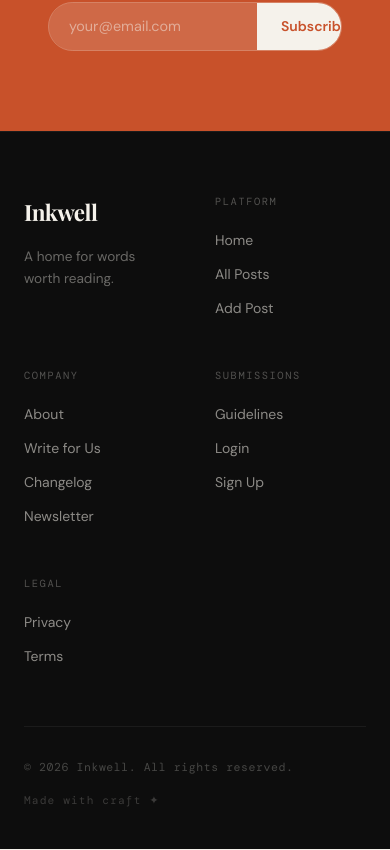
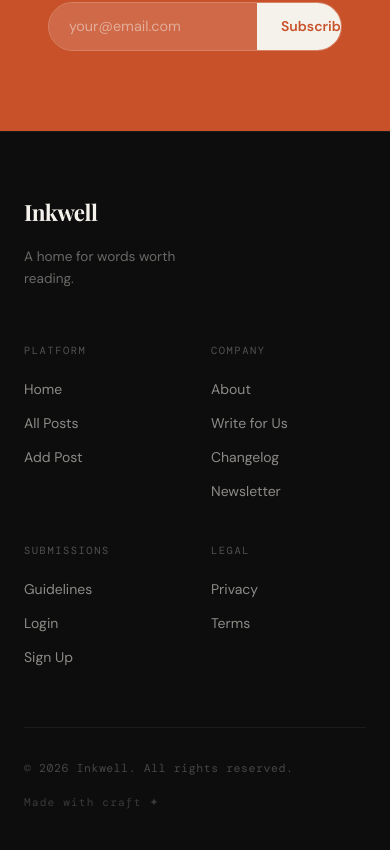
Before and after one commit to maliha63/inkwell, a React (Vite) app: page / in a window 390 px wide. Shown: the part 2311-3161 px from the top of the page. Built offline with nearby package versions, Linux system fonts and the light colour scheme; no server answers; a web font is replaced by a local one.

Commit message:
Add responsive design to Footer component

```diff
--- a/src/components/Footer/Footer.jsx
+++ b/src/components/Footer/Footer.jsx
@@ -1,9 +1,23 @@
-import React from 'react'
+import React, { useState, useEffect } from 'react'
 import { Link } from 'react-router-dom'
 import Logo from '../Logo'
 
 function Footer() {
   const year = new Date().getFullYear()
+  const [isMobile, setIsMobile] = useState(false)
+  const [isTablet, setIsTablet] = useState(false)
+
+  useEffect(() => {
+    const check = () => {
+      setIsMobile(window.innerWidth <= 640)
+      setIsTablet(window.innerWidth <= 1024)
+    }
+    check()
+    window.addEventListener('resize', check)
+    return () => window.removeEventListener('resize', check)
+  }, [])
+
+  const gridCols = isMobile ? '1fr 1fr' : isTablet ? '1fr 1fr 1fr' : '1.4fr 1fr 1fr 1fr 1fr'
 
   return (
     <footer style={{
@@ -16,14 +30,14 @@ function Footer() {
         {/* Top section */}
         <div style={{
           display: 'grid',
-          gridTemplateColumns: '1.4fr 1fr 1fr 1fr 1fr',
-          gap: '40px',
+          gridTemplateColumns: gridCols,
+          gap: isMobile ? '32px' : '40px',
           paddingBottom: '48px',
           borderBottom: '1px solid rgba(255,255,255,0.06)',
         }}>
 
-          {/* Brand + Newsletter */}
-          <div>
+          {/* Brand */}
+          <div style={{ gridColumn: isMobile ? '1 / -1' : 'auto' }}>
             <div style={{ marginBottom: '16px' }}>
               <span style={{
                 fontFamily: 'var(--font-display)',
@@ -61,7 +75,7 @@ function Footer() {
                 { name: 'About',        to: '/about' },
                 { name: 'Write for Us', to: '/write-for-us' },
                 { name: 'Changelog',    to: '/changelog' },
-                { name: 'Newsletter',    to: '/newsletter' },
+                { name: 'Newsletter',   to: '/newsletter' },
               ]
             },
             {
@@ -138,19 +152,6 @@ function Footer() {
           </div>
         </div>
       </div>
-
-      <style>{`
-        @media (max-width: 1024px) {
-          footer > div > div[style*="grid-template-columns"] {
-            grid-template-columns: 1fr 1fr 1fr !important;
-          }
-        }
-        @media (max-width: 640px) {
-          footer > div > div[style*="grid-template-columns"] {
-            grid-template-columns: 1fr 1fr !important;
-          }
-        }
-      `}</style>
     </footer>
   )
 }
```
